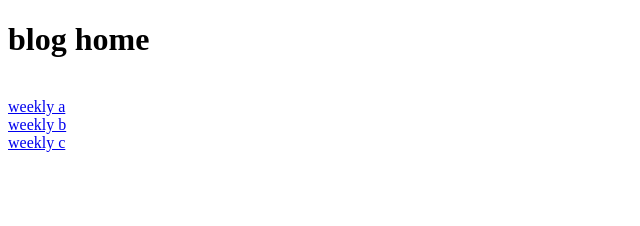
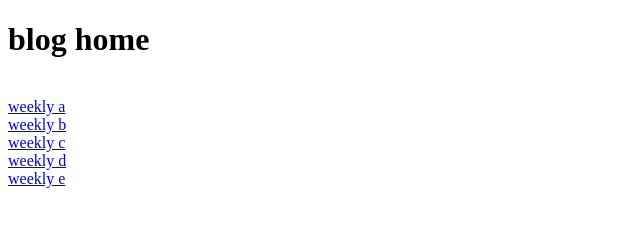
Before and after one commit to slackoly/sabrina-sedlacko-project1, a plain HTML site: page weeklyhub.html in a window 1280 px wide. Shown: the whole page, without its empty margins (0-640 px from the left). Drawn offline with Linux system fonts and the light colour scheme.

Commit message:
more weeklies

```diff
--- a/weeklyhub.html
+++ b/weeklyhub.html
@@ -12,5 +12,7 @@
     <a href="weeklyA.html">weekly a</a><br>
     <a href="weeklyB.html">weekly b</a><br>
     <a href="weeklyC.html">weekly c</a><br>
+    <a href="weeklyD.html">weekly d</a><br>
+    <a href="weeklyE.html">weekly e</a><br>
 </body>
 </html>
```
